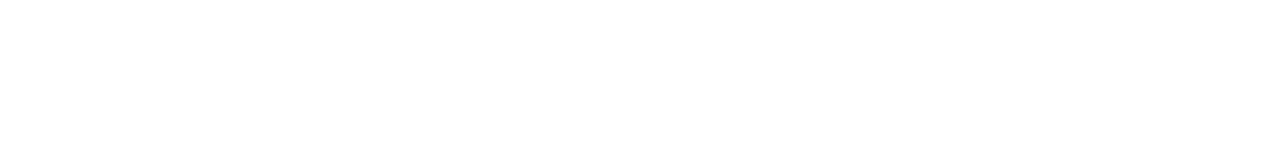
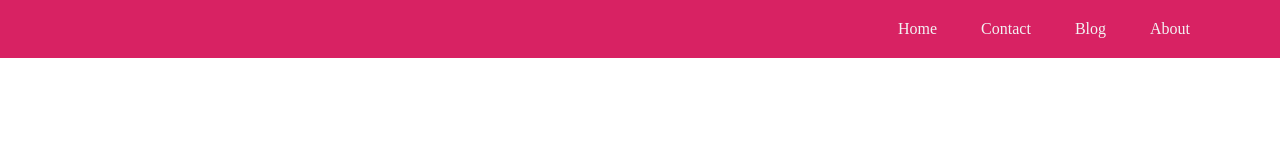
Before and after one commit to courtneyehancock/hancock_courtney_p2, a plain HTML site: page about.html in a window 1280 px wide. Drawn offline with nearby package versions, Linux system fonts and the light colour scheme.

Commit message:
Added header and styling to all 4 pages

```diff
--- a/about.html
+++ b/about.html
@@ -0,0 +1,32 @@
+<!DOCTYPE html>
+<html lang="en">
+
+<head>
+
+  <title>Assignment 5</title>
+
+  <meta charset="utf-8"/>
+
+  <!--CSS -->
+  <link href="style/style.css" rel="stylesheet" type="text/css">
+  <link href="lightbox/src/css/lightbox.css" rel="stylesheet">
+
+  <!--scripts-->
+  <script src="https://ajax.googleapis.com/ajax/libs/jquery/3.3.1/jquery.min.js"></script>
+  <script src="scripts/scripts.js" type="text/javascript"> </script>
+
+</head>
+
+  <body>
+    <header>
+      <nav>
+        <ul>
+          <li><a href="#">Home</a></li>
+          <li><a href="#">Contact</a></li>
+          <li><a href="#">Blog</a></li>
+          <li><a href="#">About</a></li>
+        </ul>
+      </nav>
+    </header>
+  </body>
+</html>
--- a/css/style.css
+++ b/style/style.css
@@ -5,9 +5,9 @@
 }
 
 header {
-  text-align: center;
+  text-align: right;
   background-color: #d82263;
-  padding: 20px 0;
+  padding: 20px 70px;
 }
 
 header nav ul li {
```
Also changed, not shown: contact.html (+32 -0 lines), portfolio.html (+32 -0 lines).
